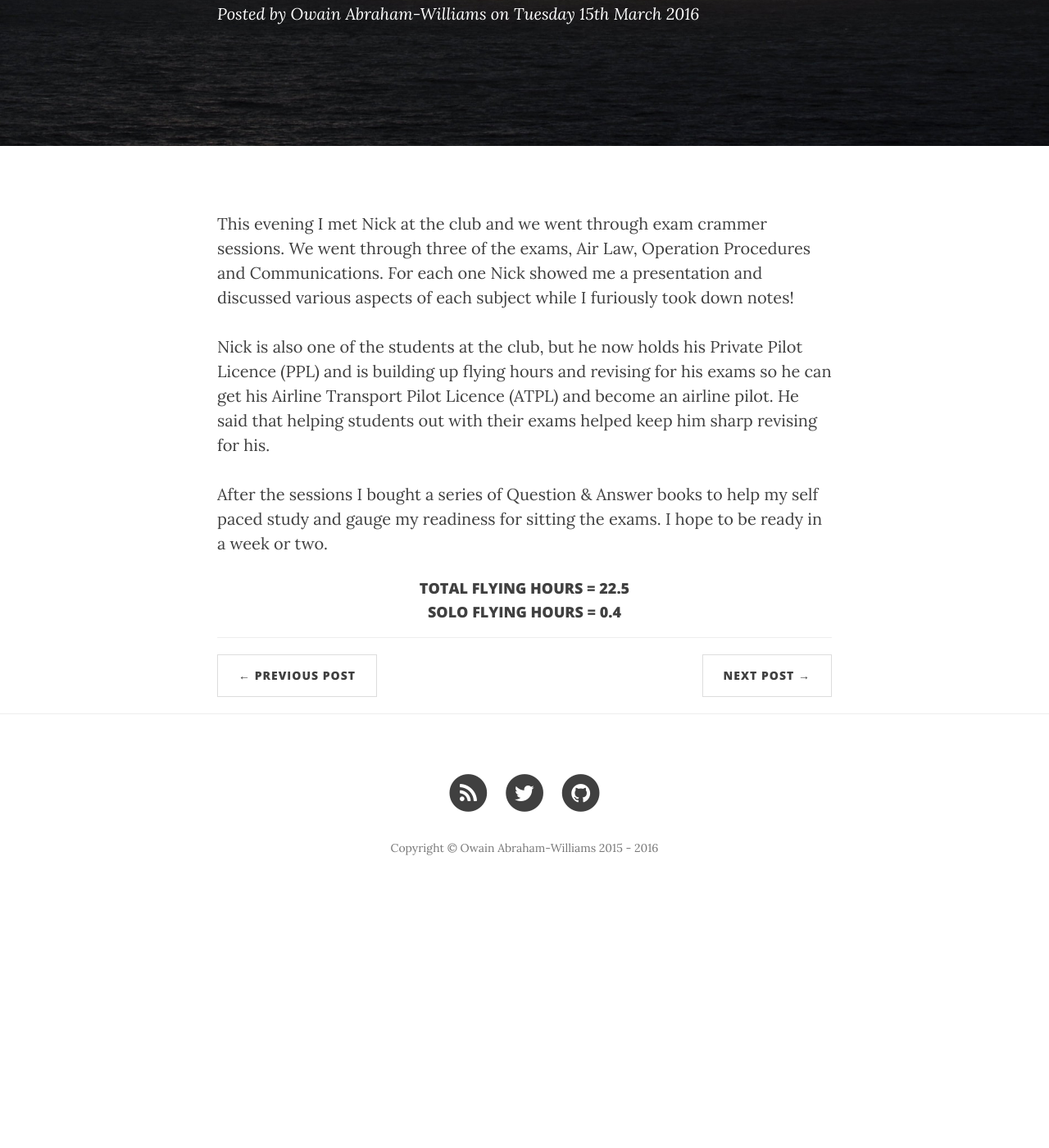
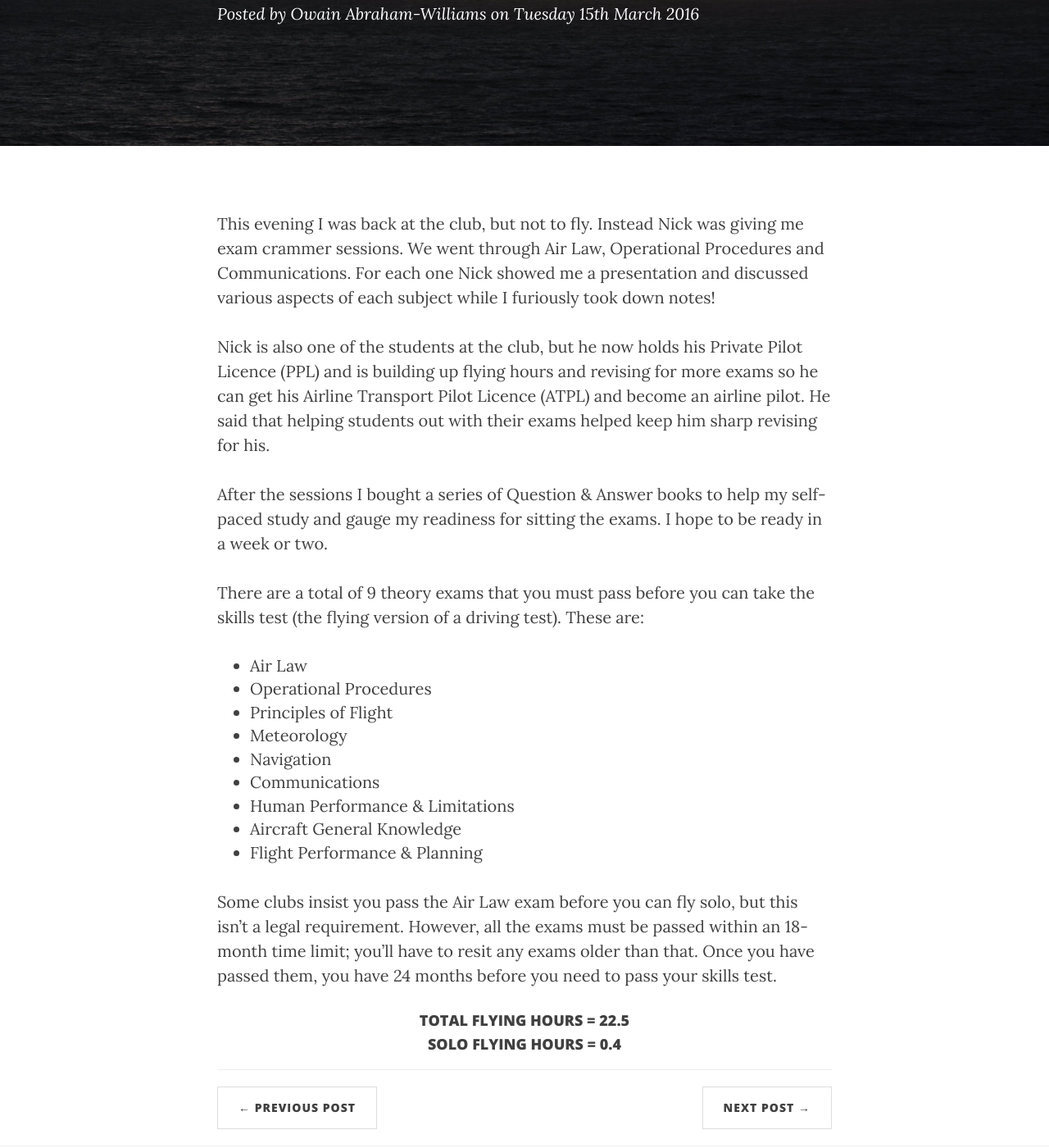
Before and after one commit to AnturGyffrous/hedfan.uk, a Jekyll site: the page built from _posts/2016-03-15-ground-school-air-law-opps-and-comms.md, in a window 1280 px wide and 1400 px high, scrolled down 331 px. Shown: the whole window at 82% size. Built offline with Jekyll 4.4.1, drawn with Linux system fonts in a browser that asks for light colours; nearby versions of some CDN libraries; comment, search, counter and statistics services are not loaded; before the commit the page ends 1441 px from its top, so only the background shows below that; some of the changed text lies outside the part shown.

Commit message:
Update ground school blog post.

```diff
--- a/_posts/2016-03-15-ground-school-air-law-opps-and-comms.md
+++ b/_posts/2016-03-15-ground-school-air-law-opps-and-comms.md
@@ -1,23 +1,41 @@
 ---
 layout:     post
 title:      "Ground School"
-subtitle:   "Preparation for my first three exams, Air Law, Operation Procedures & Communications"
+subtitle:   "Preparation for my first three exams, Air Law, Operational Procedures & Communications"
 date:       2016-03-15
 author:     "Owain Abraham-Williams"
 ---
 
-This evening I met Nick at the club and we went through exam crammer sessions. We went
-through three of the exams, Air Law, Operation Procedures and Communications. For each one
-Nick showed me a presentation and discussed various aspects of each subject while I
-furiously took down notes!
+This evening I was back at the club, but not to fly. Instead Nick was giving me exam
+crammer sessions. We went through Air Law, Operational Procedures and Communications. For
+each one Nick showed me a presentation and discussed various aspects of each subject while
+I furiously took down notes!
 
 Nick is also one of the students at the club, but he now holds his Private Pilot Licence
-(PPL) and is building up flying hours and revising for his exams so he can get his Airline
-Transport Pilot Licence (ATPL) and become an airline pilot. He said that helping students
-out with their exams helped keep him sharp revising for his.
+(PPL) and is building up flying hours and revising for more exams so he can get his
+Airline Transport Pilot Licence (ATPL) and become an airline pilot. He said that helping
+students out with their exams helped keep him sharp revising for his.
 
-After the sessions I bought a series of Question & Answer books to help my self paced
+After the sessions I bought a series of Question & Answer books to help my self-paced
 study and gauge my readiness for sitting the exams. I hope to be ready in a week or two.
+
+There are a total of 9 theory exams that you must pass before you can take the skills test
+(the flying version of a driving test). These are:
+
+ * Air Law
+ * Operational Procedures
+ * Principles of Flight
+ * Meteorology
+ * Navigation
+ * Communications
+ * Human Performance & Limitations
+ * Aircraft General Knowledge
+ * Flight Performance & Planning
+
+Some clubs insist you pass the Air Law exam before you can fly solo, but this isn't a
+legal requirement. However, all the exams must be passed within an 18-month time limit;
+you'll have to resit any exams older than that. Once you have passed them, you have 24
+months before you need to pass your skills test.
 
 #### TOTAL FLYING HOURS = 22.5
 
```
